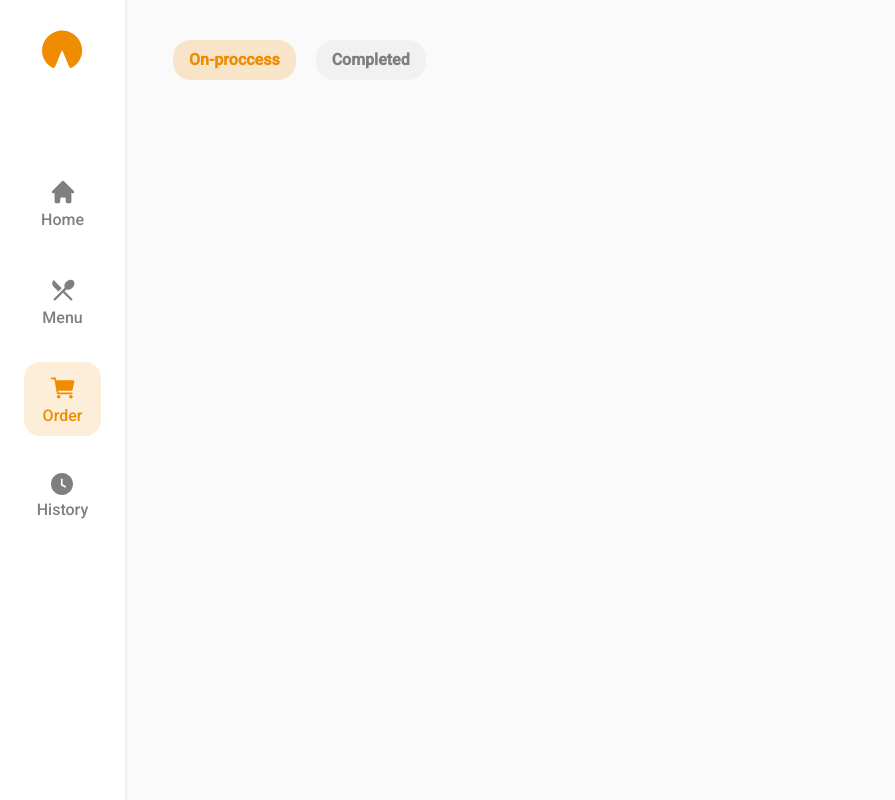
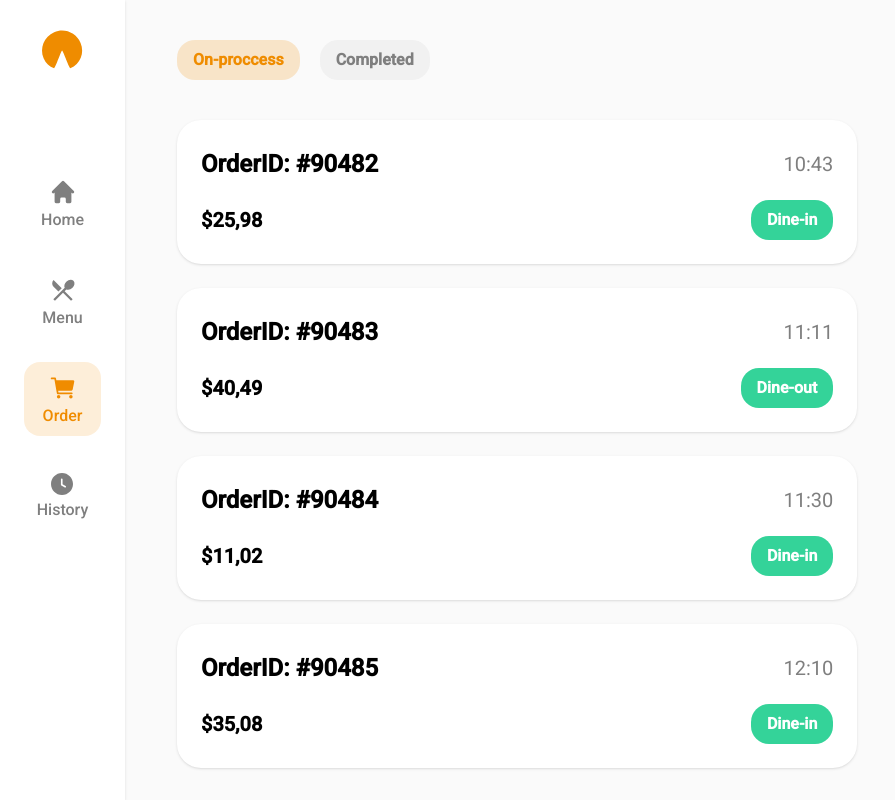
Before and after one commit to toqsukr/Pie-shop, a Next.js app: page /order in a window 1280 px wide. Shown: the whole page, without its empty margins (0-895 px from the left). Built offline with nearby package versions, Linux system fonts and the light colour scheme.

Commit message:
added orders; changed shadow

```diff
--- a/src/app/(main)/order/page.tsx
+++ b/src/app/(main)/order/page.tsx
@@ -1,9 +1,11 @@
+import OrderList from '@/modules/order/order-list/OrderList'
 import OrderStatus from '@/modules/order/order-status/OrderStatus'
 
 const Order = () => {
   return (
-    <div>
+    <div className='flex flex-col gap-10'>
       <OrderStatus />
+      <OrderList />
     </div>
   )
 }
--- a/src/features/side-panel/SidePanel.module.scss
+++ b/src/features/side-panel/SidePanel.module.scss
@@ -1,6 +1,5 @@
 .side_panel {
-  @apply h-full w-[125px] relative p-6 bg-foreground z-[1];
-  box-shadow: 0 0 2px 2px rgba(220, 220, 220, 0.3);
+  @apply h-full w-[125px] relative p-6 bg-foreground z-[1] shadow;
 }
 
 .icon {
--- a/src/layouts/ControlLayout.tsx
+++ b/src/layouts/ControlLayout.tsx
@@ -5,8 +5,8 @@ const ControlLayout: FC<PropsWithChildren<{ control: ReactNode }>> = ({ children
     <section
       style={{ gridTemplateColumns: '65% 1fr', gridTemplateRows: '100%' }}
       className='h-full grid gap-12 px-12'>
-      <div className='h-full py-10 bg-background overflow-auto'>{children}</div>
-      <div className='h-full py-10'>{control}</div>
+      <div className='h-full px-1 py-10 bg-background overflow-auto'>{children}</div>
+      <div className='h-full py-10 shadow'>{control}</div>
     </section>
   )
 }
--- /dev/null
+++ b/src/modules/order/order-info/OrderInfo.module.scss
@@ -0,0 +1,16 @@
+.order {
+  @apply grid gap-4 p-6 border-[3px] rounded-3xl bg-foreground shadow;
+  grid-template-rows: 1fr 1fr;
+  > div {
+    @apply flex justify-between items-center;
+    > h1 {
+      @apply font-semibold text-2xl;
+    }
+    > h2 {
+      @apply font-semibold text-xl;
+    }
+    > span {
+      @apply text-dark-gray text-xl;
+    }
+  }
+}
--- /dev/null
+++ b/src/modules/order/order-info/OrderInfo.tsx
@@ -0,0 +1,23 @@
+import Category from '@/shared/ui/category/Category'
+import { FC } from 'react'
+import css from './OrderInfo.module.scss'
+import { OrderInfoProp } from './OrderInfo.type'
+
+const OrderInfo: FC<OrderInfoProp> = ({ id, place, time, total }) => {
+  return (
+    <div className={css.order}>
+      <div>
+        <h1>OrderID: #{id}</h1>
+        <span>
+          {time.getUTCHours()}:{time.getUTCMinutes()}
+        </span>
+      </div>
+      <div>
+        <h2>${total}</h2>
+        <Category className='!bg-emerald-400 !text-white' text={`Dine-${place.toLowerCase()}`} />
+      </div>
+    </div>
+  )
+}
+
+export default OrderInfo
--- /dev/null
+++ b/src/modules/order/order-info/OrderInfo.type.d.ts
@@ -0,0 +1,3 @@
+import { Order } from '../type'
+
+export type OrderInfoProp = Omit<Order, 'status'>
--- /dev/null
+++ b/src/modules/order/order-list/OrderList.data.ts
@@ -0,0 +1,8 @@
+import { OrderInfoProp } from '../order-info/OrderInfo.type'
+
+export const orders: OrderInfoProp[] = [
+  { id: 90482, place: 'IN', time: new Date(2024, 10, 21, 10, 43), total: '25,98' },
+  { id: 90483, place: 'OUT', time: new Date(2024, 10, 21, 11, 11), total: '40,49' },
+  { id: 90484, place: 'IN', time: new Date(2024, 10, 21, 11, 30), total: '11,02' },
+  { id: 90485, place: 'IN', time: new Date(2024, 10, 21, 12, 10), total: '35,08' },
+]
--- /dev/null
+++ b/src/modules/order/order-list/OrderList.module.scss
@@ -0,0 +1,3 @@
+.order_list {
+  @apply flex flex-col gap-6;
+}
--- /dev/null
+++ b/src/modules/order/order-list/OrderList.tsx
@@ -0,0 +1,17 @@
+import OrderInfo from '../order-info/OrderInfo'
+import { orders } from './OrderList.data'
+import css from './OrderList.module.scss'
+
+const OrderList = () => {
+  return (
+    <ul className={css.order_list}>
+      {orders.map(props => (
+        <li key={props.id}>
+          <OrderInfo {...props} />
+        </li>
+      ))}
+    </ul>
+  )
+}
+
+export default OrderList
--- a/src/widgets/cart-position/CartPosition.module.scss
+++ b/src/widgets/cart-position/CartPosition.module.scss
@@ -1,5 +1,5 @@
 .cart_position {
-  @apply grid gap-4 w-full py-4;
+  @apply grid gap-4 w-full pt-4 pb-2;
   grid-template-columns: 5rem 1fr;
 }
 
--- a/src/widgets/product-card/ProductCard.module.scss
+++ b/src/widgets/product-card/ProductCard.module.scss
@@ -1,6 +1,5 @@
 .card {
-  @apply flex flex-col w-[250px] text-center rounded-3xl break-words;
-  box-shadow: 0 0 4px 4px rgba(220, 220, 220, 0.3);
+  @apply flex flex-col w-[250px] text-center rounded-3xl break-words shadow;
 }
 
 #img_wrapper {
```
Also changed, not shown: src/modules/order/type.d.ts (added, +11 -0 lines).
